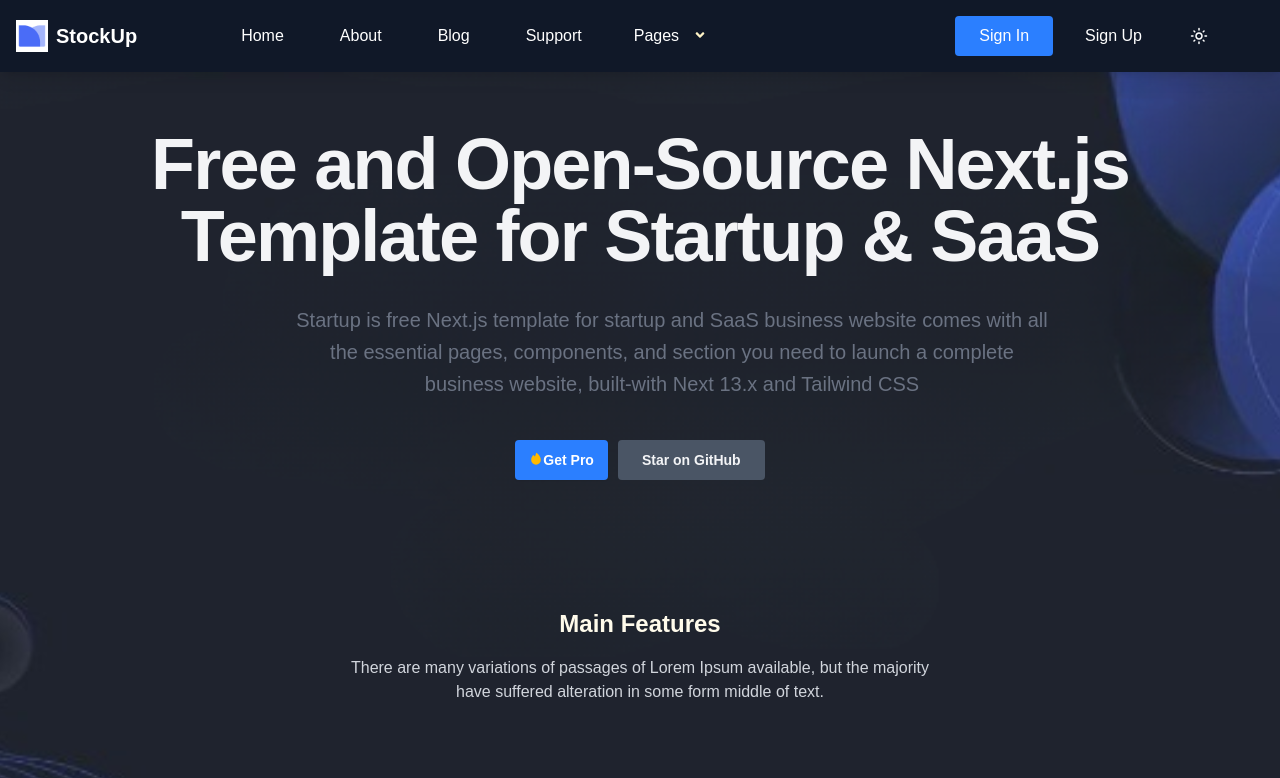
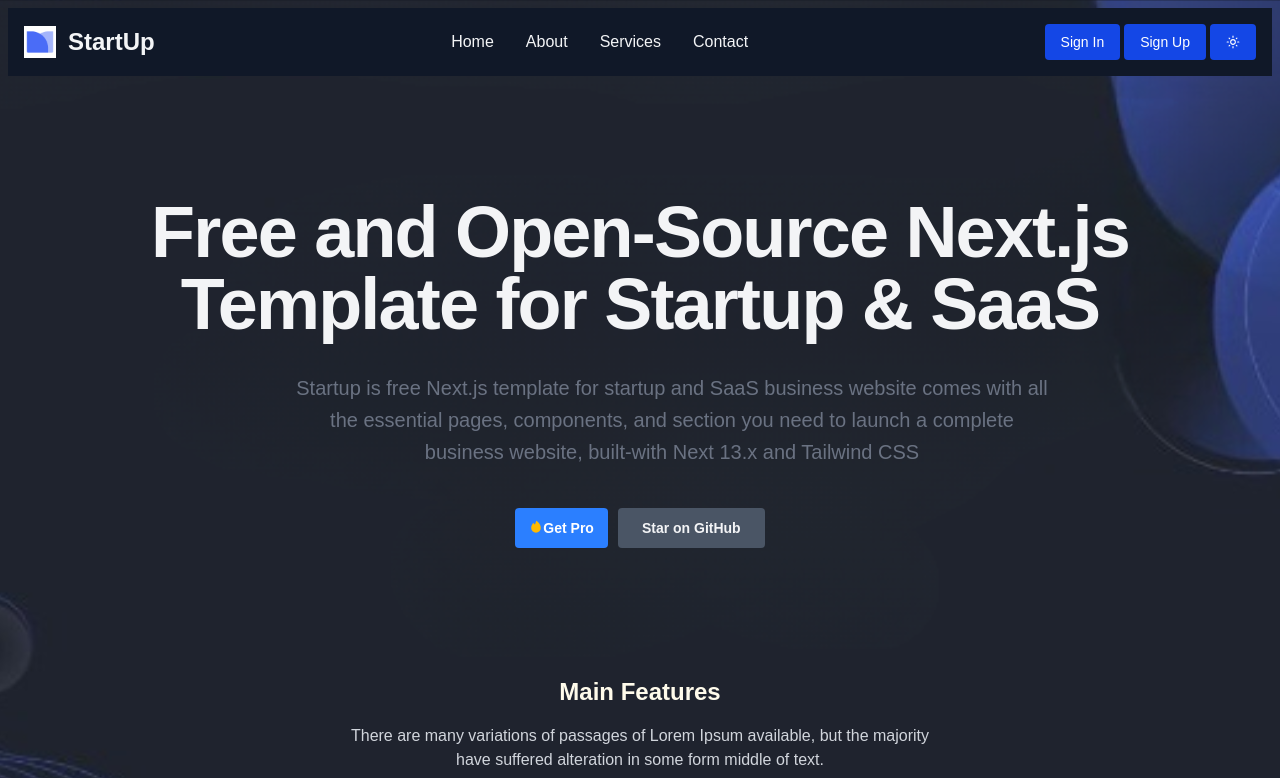
Before and after one commit to SulemanF954/firstproject, a Next.js app: page / in a window 1280 px wide. Shown: the top 778 px of the page. Built offline with nearby package versions, Linux system fonts and the light colour scheme.

Commit message:
Responsive Navbar Make Today

```diff
--- a/components/NavBar.tsx
+++ b/components/NavBar.tsx
@@ -1,9 +1,15 @@
 "use client";
-import { FaAngleDown } from "react-icons/fa";
+
+import { useState } from "react";
+import { FaAngleDown, FaBars, FaTimes } from "react-icons/fa";
 import { MdOutlineLightMode } from "react-icons/md";
 import Link from "next/link";
 
 const NavBar: React.FC = () => {
+  const [menuOpen, setMenuOpen] = useState(false);
+
+  const toggleMenu = () => setMenuOpen(!menuOpen);
+
   const handleButtonClickIn = () => {
     alert("Sign In button clicked!");
   };
@@ -17,50 +23,105 @@
   };
 
   return (
-    <nav className="text-white flex justify-between border-b-blue-600 items-center fixed top-0 left-0 bg-gray-900 right-0 shadow-lg p-4 z-10">
-      <div className="flex items-center space-x-2">
+    <nav className="bg-gray-900 sticky top-0 z-50 dark:bg-gray-900">
+      <div className="max-w-screen-xl flex flex-wrap items-center justify-between mx-auto p-4">
+        <a
+          href="https://flowbite.com/"
+          className="flex items-center space-x-3 rtl:space-x-reverse"
+        >
           <img
             src="/Image/favicon.png"
+            className="h-8 w-8 cursor-pointer"
             alt="Logo"
-          className="h-8 w-8 bg-black cursor-pointer"
           />
-        <span className="text-xl font-bold cursor-pointer">StockUp</span>
-        <ul className="flex px-20 space-x-6">
-          <li className="hover:text-amber-100 cursor-pointer px-4">
-            <Link href="/Home">Home</Link>
-          </li>
-          <li className=" hover:text-amber-100 cursor-pointer px-4">About</li>
-          <li className=" hover:text-amber-500 cursor-pointer px-4">Blog</li>
-          <li className=" hover:text-amber-100 cursor-pointer px-4 ">
-            Support
-          </li>
-          <div className="flex cursor-pointer">
-            <li className=" hover:text-amber-100 px-3">Pages</li>
-            <FaAngleDown className="text-amber-100 pt-1 text-lg" />
-          </div>
-        </ul>
-      </div>
-
-      {/* Right Side: Sign In/Out Buttons */}
-      <div className="mr-10 flex items-center space-x-2">
+          <span className="self-center text-gray-100 text-2xl font-semibold whitespace-nowrap dark:text-white">
+            StartUp
+          </span>
+        </a>
+        <div className="flex md:order-2 gap-1 md:gap-1 space-x-3 md:space-x-0 rtl:space-x-reverse">
           <button
-          onClick={handleButtonClickIn}
-          className="bg-blue-500 rounded px-6 py-2 cursor-pointer hover:bg-indigo-500 text-white font-thin"
+            type="button"
+            className="text-white hidden md:block bg-blue-700 hover:bg-blue-800 focus:ring-4 focus:outline-none focus:ring-blue-300 font-medium text-sm px-4 py-2 text-center dark:bg-blue-600 dark:hover:bg-blue-700 rounded dark:focus:ring-blue-800"
           >
             Sign In
           </button>
           <button
-          onClick={handleButtonClickUp}
-          className=" text-white font-thin cursor-pointer px-6 py-2 rounded  hover:bg-indigo-500"
+            type="button"
+            className="text-white hidden md:block bg-blue-700 hover:bg-blue-800 focus:ring-4 focus:outline-none focus:ring-blue-300 font-medium text-sm px-4 py-2 text-center dark:bg-blue-600 dark:hover:bg-blue-700 rounded dark:focus:ring-blue-800"
           >
             Sign Up
           </button>
           <button
-          onClick={handleButtonClickMode}
-          className="px-4 py-2 rounded-full cursor-pointer hover:bg-indigo-500 text-lg"
+            type="button"
+            className="text-white hidden md:block rounded bg-blue-700 hover:bg-blue-800 focus:ring-4 focus:outline-none focus:ring-blue-300 font-medium text-sm px-4 py-2 text-center dark:bg-blue-600 dark:hover:bg-blue-700 dark:focus:ring-blue-800"
           >
             <MdOutlineLightMode />
           </button>
+          <button
+            data-collapse-toggle="navbar-cta"
+            type="button"
+            className="inline-flex items-center p-2 w-10 h-10 justify-center text-sm text-white rounded-lg md:hidden hover:bg-gray-100 focus:outline-none focus:ring-2 focus:ring-gray-200 dark:text-gray-400 dark:hover:bg-gray-700 dark:focus:ring-gray-600"
+            aria-controls="navbar-cta"
+            aria-expanded="false"
+          >
+            <span className="sr-only">Open main menu</span>
+            <svg
+              className="w-5 h-5"
+              aria-hidden="true"
+              xmlns="http://www.w3.org/2000/svg"
+              fill="none"
+              viewBox="0 0 17 14"
+            >
+              <path
+                stroke="currentColor"
+                stroke-linecap="round"
+                stroke-linejoin="round"
+                stroke-width="2"
+                d="M1 1h15M1 7h15M1 13h15"
+              />
+            </svg>
+          </button>
+        </div>
+        <div
+          className="items-center justify-between hidden w-full md:flex md:w-auto md:order-1"
+          id="navbar-cta"
+        >
+          <ul className="flex flex-col font-medium p-4 md:p-0 mt-4 md:space-x-8 rtl:space-x-reverse md:flex-row md:mt-0 md:border-0 dark:bg-gray-800 md:dark:bg-gray-900 dark:border-gray-700">
+            <li>
+              <a
+                href="#"
+                className="block py-2 px-3 md:p-0 text-gray-100 bg-blue-700 rounded-sm md:bg-transparent md:hover:text-blue-700 md:text-gray-100 md:dark:text-blue-500"
+                aria-current="page"
+              >
+                Home
+              </a>
+            </li>
+            <li>
+              <a
+                href="#"
+                className="block py-2 px-3 md:p-0 text-gray-100 rounded-sm hover:bg-gray-600 md:hover:bg-transparent md:hover:text-blue-700 md:dark:hover:text-blue-500 dark:text-white dark:hover:bg-gray-700 dark:hover:text-white md:dark:hover:bg-transparent dark:border-gray-700"
+              >
+                About
+              </a>
+            </li>
+            <li>
+              <a
+                href="#"
+                className="block py-2 px-3 md:p-0 text-gray-100 rounded-sm hover:bg-gray-100 md:hover:bg-transparent md:hover:text-blue-700 md:dark:hover:text-blue-500 dark:text-white dark:hover:bg-gray-700 dark:hover:text-white md:dark:hover:bg-transparent dark:border-gray-700"
+              >
+                Services
+              </a>
+            </li>
+            <li>
+              <a
+                href="#"
+                className="block py-2 px-3 md:p-0 text-gray-100 rounded-sm hover:bg-gray-100 md:hover:bg-transparent md:hover:text-blue-700 md:dark:hover:text-blue-500 dark:text-white dark:hover:bg-gray-700 dark:hover:text-white md:dark:hover:bg-transparent dark:border-gray-700"
+              >
+                Contact
+              </a>
+            </li>
+          </ul>
+        </div>
       </div>
     </nav>
   );
```
Lines whose indentation alone changed are shown as unchanged.
